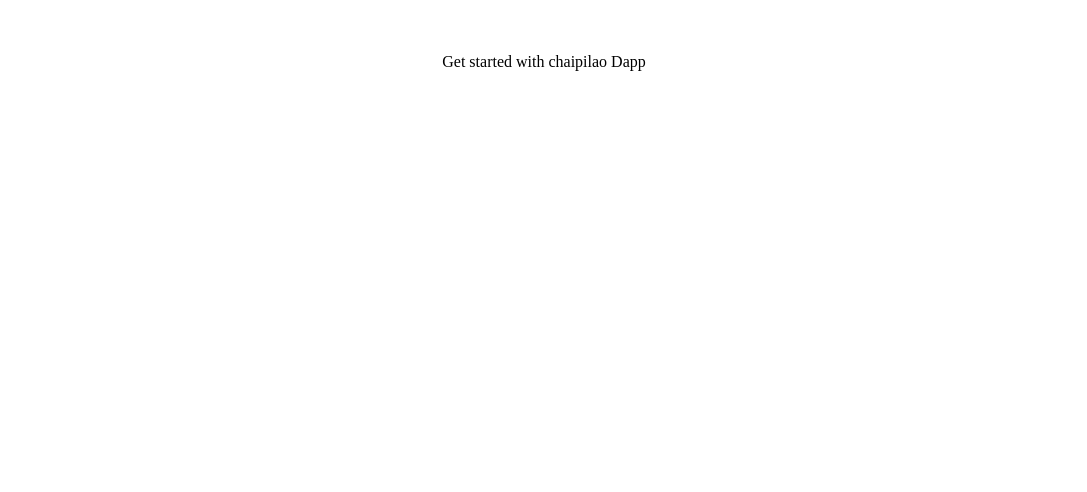
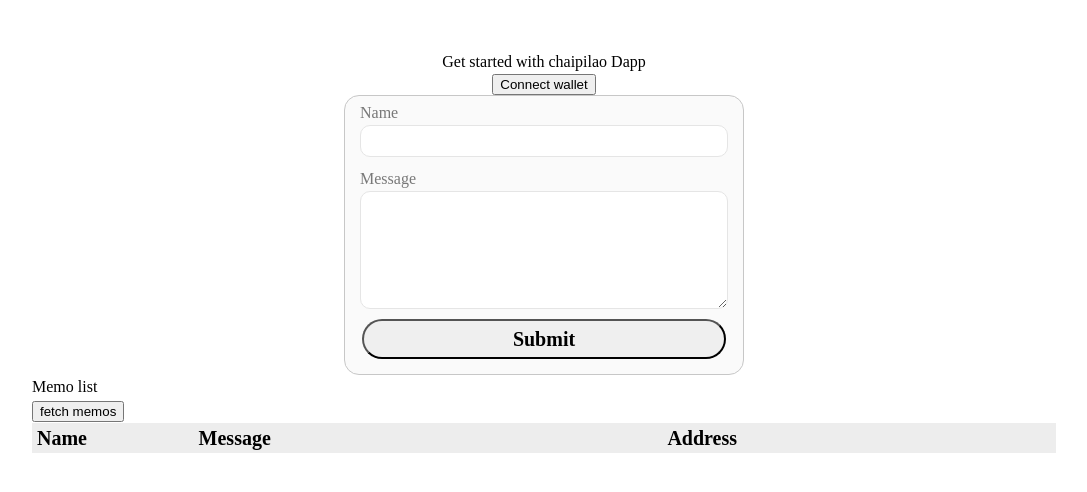
Before and after one commit to mistertandon/web3-dapp-0010-greeting-by-nader, a React (Vite) app in the folder client/: page / in a window 1280 px wide. Shown: the top 492 px of the page, without its empty margins (96-1183 px from the left). Built offline with nearby package versions, Linux system fonts and the light colour scheme.

Commit message:
feat: Develop Chai context

```diff
--- a/client/src/App.jsx
+++ b/client/src/App.jsx
@@ -1,54 +1,24 @@
-import { useEffect, useState } from "react";
-import { ethers } from "ethers";
-import chai from "./contract/chai.json";
+import { useContext } from "react";
 import "./index.scss";
 import "./App.scss";
-
-const VITE_CHAI_CONTRACT_ADDRESS = import.meta.env.VITE_CHAI_CONTRACT_ADDRESS;
+import { ChaiContext } from "./contexts/ChaiProvider.jsx";
 
 import { BuyChai } from "./components/BuyChai/BuyChai.jsx";
 import { Memos } from "./components/Memos/Memos.jsx";
 
 function App() {
-  const [state, setState] = useState({
-    provider: null,
-    signer: null,
-    chaiContract: null,
-  });
+  const { checkUserLoginStatus, connectWallet } = useContext(ChaiContext);
 
-  useEffect(() => {
-    const connectWallet = async () => {
-      if (window.ethereum) {
-        try {
-          const { ethereum } = window;
+  const userLoginStatus = checkUserLoginStatus();
 
-          const account = await ethereum.request({
-            method: "eth_requestAccounts",
-          });
-
-          const web3Provider = new ethers.providers.Web3Provider(ethereum);
-          const signer = web3Provider.getSigner();
-          const chaiContract = new ethers.Contract(
-            VITE_CHAI_CONTRACT_ADDRESS,
-            chai.abi,
-            signer
-          );
-
-          setState({ provider: web3Provider, signer, chaiContract });
-        } catch (error) {
-          console.log("Error", error);
-        }
-      }
-    };
-    connectWallet();
-  }, []);
-  console.log("state", state);
   return (
     <div className="app--conatiner">
       <h1 className="a">Get started with chaipilao Dapp</h1>
-
-      {/* {state.chaiContract && <BuyChai chaiContractInst={state} />} */}
-      {state.chaiContract && <Memos chaiContractInst={state} />}
+      {!userLoginStatus && (
+        <button onClick={() => connectWallet()}>Connect wallet</button>
+      )}
+      <BuyChai />
+      <Memos />
     </div>
   );
 }
--- a/client/src/components/BuyChai/BuyChai.jsx
+++ b/client/src/components/BuyChai/BuyChai.jsx
@@ -1,10 +1,15 @@
+import { useContext } from "react";
 import { useForm } from "react-hook-form";
 import { ethers } from "ethers";
+import { ChaiContext } from "../../contexts/ChaiProvider";
+
 import "./BuyChai.scss";
 
-export const BuyChai = ({
-  chaiContractInst: { provider, signer, chaiContract },
-}) => {
+export const BuyChai = () => {
+  const {
+    state: { chaiContract },
+  } = useContext(ChaiContext);
+
   const {
     register,
     handleSubmit,
--- a/client/src/components/Memos/Memos.jsx
+++ b/client/src/components/Memos/Memos.jsx
@@ -1,35 +1,23 @@
-import { useState, useEffect, useCallback } from "react";
+import { useState, useEffect, useCallback, useContext } from "react";
 import "./Memos.scss";
+import { ChaiContext } from "../../contexts/ChaiProvider";
 
-export const Memos = ({
-  chaiContractInst: { provider, signer, chaiContract },
-}) => {
-  const [memos, setMemos] = useState([]);
-
-  const getMemosCallback = async () => {
-    console.log("getMemosCallback get callded");
-    const memosList = await chaiContract.getMemos();
-    setMemos(memosList);
-    console.log("memos", memos);
-  };
+export const Memos = () => {
+  const {
+    donationList: memos,
+    fetchDonationsList,
+    checkUserLoginStatus,
+  } = useContext(ChaiContext);
 
   useEffect(() => {
-    const getMemos = async () => {
-      const memosList = await chaiContract.getMemos();
-      setMemos(memosList);
-      console.log("memos", memos);
-    };
-    try {
-      getMemos();
-    } catch (error) {
-      console.error(error);
-    }
+    const userLoginStatus = checkUserLoginStatus();
+    if (userLoginStatus) fetchDonationsList();
   }, []);
 
   return (
     <section className="memos--container">
       <h4>Memo list</h4>
-      <button onClick={() => getMemosCallback()}>fetch memos</button>
+      <button onClick={() => fetchDonationsList()}>fetch memos</button>
       <section className="memos-record--container">
         <div className="memos-record__thead--row">
           <div className="memos-record__thead-row--th">Name</div>
@@ -40,11 +28,13 @@ export const Memos = ({
           return (
             <div
               className="memos-record__tbody--row"
-              key={sender_address}
+              key={`${sender_address}_${index}`}
             >
               <div className="memos-record__tbody-row--td">{name}</div>
               <div className="memos-record__tbody-row--td">{message}</div>
-              <div className="memos-record__tbody-row--td">{sender_address}</div>
+              <div className="memos-record__tbody-row--td">
+                {sender_address}
+              </div>
             </div>
           );
         })}
--- /dev/null
+++ b/client/src/contexts/ChaiProvider.jsx
@@ -0,0 +1,87 @@
+import { useState, useEffect, createContext } from "react";
+import { ethers } from "ethers";
+const VITE_CHAI_CONTRACT_ADDRESS = import.meta.env.VITE_CHAI_CONTRACT_ADDRESS;
+import chai from "./../contract/chai.json";
+
+const ChaiContext = createContext({});
+
+const ChaiProvider = ({ children }) => {
+  const [walletState, setWalletState] = useState({
+    provider: null,
+    signer: null,
+    chaiContract: null,
+  });
+
+  const [donationList, setDonationList] = useState([]);
+
+  const fetchDonationsList = async () => {
+    console.log("walletState", walletState);
+    const { chaiContract } = walletState;
+    const _donationList = await chaiContract.getMemos();
+    setDonationList(_donationList);
+  };
+
+  const checkUserLoginStatus = () => {
+    const { provider, signer, chaiContract } = walletState;
+    // console.log(provider, signer, chaiContract);
+    return provider !== null && signer !== null && chaiContract !== null
+      ? true
+      : false;
+  };
+
+  const connectWallet = async () => {
+    if (window.ethereum) {
+      try {
+        const useLoginStatus = await checkUserLoginStatus();
+
+        if (useLoginStatus) return;
+
+        const { ethereum } = window;
+
+        const account = await ethereum.request({
+          method: "eth_requestAccounts",
+        });
+
+        const web3Provider = new ethers.providers.Web3Provider(ethereum);
+        const signer = web3Provider.getSigner();
+        const chaiContract = new ethers.Contract(
+          VITE_CHAI_CONTRACT_ADDRESS,
+          chai.abi,
+          signer
+        );
+
+        setWalletState({ provider: web3Provider, signer, chaiContract });
+        console.log("walletState", walletState);
+        // const provider = new ethers.providers.Web3Provider(ethereum);
+        // const signer = provider.getSigner();
+        // const chaiContract = new ethers.Contract(
+        //   VITE_CHAI_CONTRACT_ADDRESS,
+        //   chai.abi,
+        //   signer
+        // );
+
+        // setWalletState({ provider, signer, chaiContract });
+        // console.log("walletState", walletState);
+        fetchDonationsList();
+      } catch (error) {
+        console.log("Error", error);
+      }
+    }
+  };
+
+  return (
+    <ChaiContext.Provider
+      value={{
+        state: walletState,
+        connectWallet,
+        checkUserLoginStatus,
+        donationList,
+        fetchDonationsList,
+      }}
+    >
+      {children}
+    </ChaiContext.Provider>
+  );
+};
+
+export { ChaiContext, ChaiProvider };
--- a/client/src/main.jsx
+++ b/client/src/main.jsx
@@ -1,10 +1,13 @@
-import React from 'react'
-import ReactDOM from 'react-dom/client'
-import App from './App'
-import './index.scss'
+import React from "react";
+import ReactDOM from "react-dom/client";
+import { ChaiProvider } from "./contexts/ChaiProvider";
+import App from "./App";
+import "./index.scss";
 
-ReactDOM.createRoot(document.getElementById('root')).render(
+ReactDOM.createRoot(document.getElementById("root")).render(
   <React.StrictMode>
-    <App />
-  </React.StrictMode>,
-)
+    <ChaiProvider>
+      <App />
+    </ChaiProvider>
+  </React.StrictMode>
+);
```
